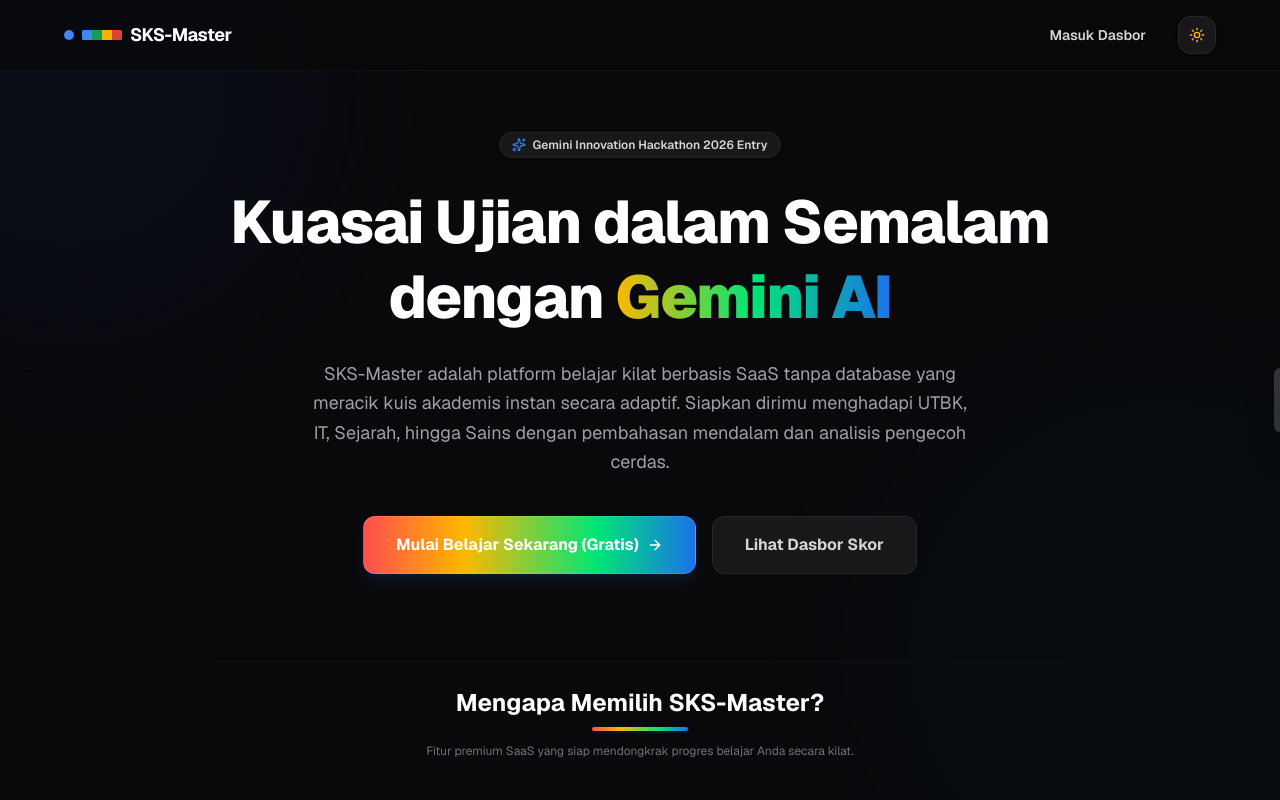
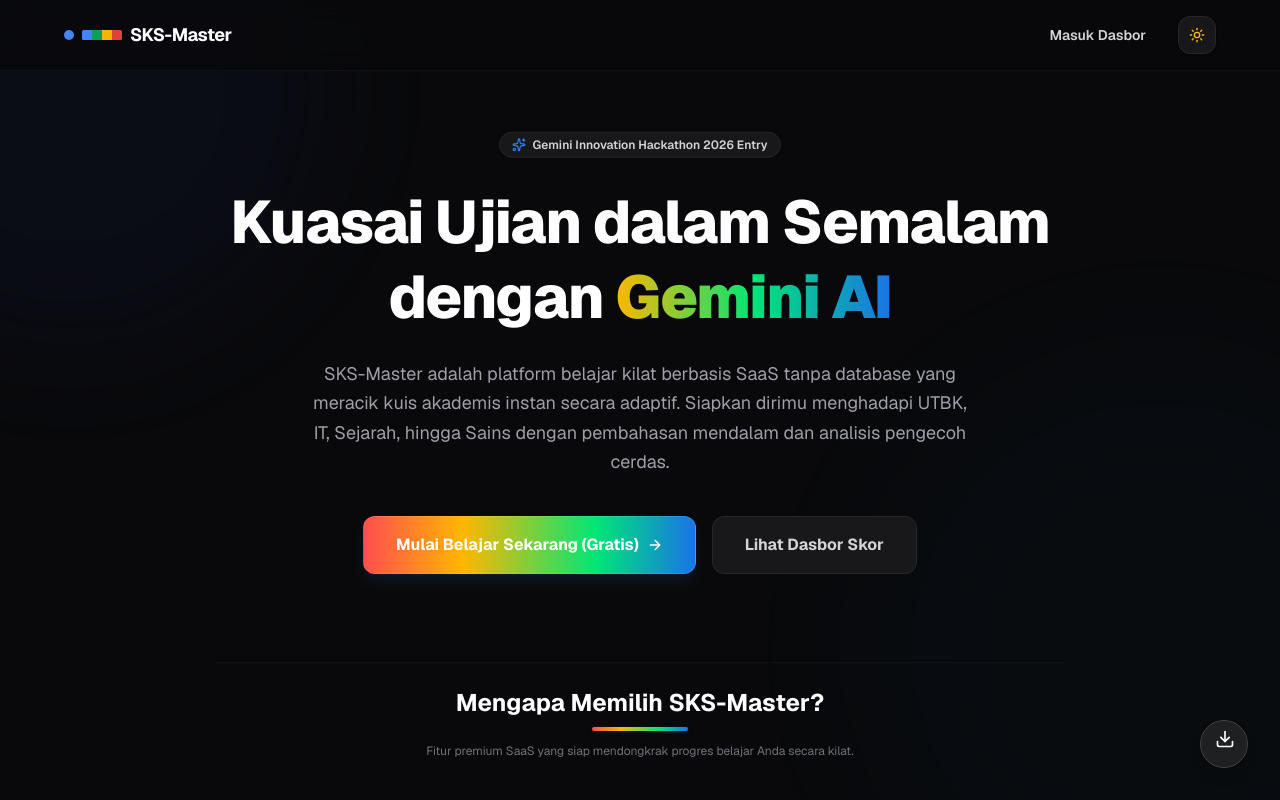
Before and after one commit to usamah-io/Hekaton-Gemini2026, a Next.js app: page / in a window 1280 px wide. Shown: the top 800 px of the page. Built offline with nearby package versions, Linux system fonts and the light colour scheme.

Commit message:
puhhhhssss lagiii dan lagiiii

```diff
--- a/app/dashboard/page.js
+++ b/app/dashboard/page.js
@@ -1553,7 +1553,26 @@
           </div>
         </div>
       )}
-      {/* Samsung Edge Panel PWA Install */}
+      {/* Desktop Floating PWA Install Button */}
+      <button
+        type="button"
+        onClick={handleInstallPWA}
+        className={`hidden md:flex fixed bottom-8 right-8 z-50 group items-center justify-start gap-2.5 h-12 rounded-full transition-all duration-300 ease-in-out cursor-pointer overflow-hidden whitespace-nowrap backdrop-blur-sm px-3.5 shadow-lg w-12 hover:w-[176px] ${
+          theme === 'dark'
+            ? 'bg-neutral-800/80 border border-neutral-700 text-white hover:bg-neutral-700/90'
+            : 'bg-white/90 border border-zinc-250 text-zinc-800 hover:bg-zinc-50'
+        }`}
+        title={deferredPrompt ? "Install SKS-Master PWA" : "SKS-Master PWA Aktif"}
+      >
+        <Download className={`w-5 h-5 shrink-0 animate-bounce ${
+          theme === 'dark' ? 'text-white' : 'text-zinc-800'
+        }`} />
+        <span className="text-xs font-black whitespace-nowrap opacity-0 group-hover:opacity-100 transition-opacity duration-300">
+          Install Aplikasi
+        </span>
+      </button>
+
+      {/* Mobile Samsung Edge Panel PWA Install */}
       <div
         onTouchStart={handleTouchStart}
         onTouchMove={handleTouchMove}
@@ -1574,7 +1593,7 @@
           }px)`,
           transition: isDragging ? 'none' : 'transform 0.3s cubic-bezier(0.16, 1, 0.3, 1)'
         }}
-        className="fixed right-0 top-1/2 z-50 flex items-center select-none cursor-grab active:cursor-grabbing"
+        className="md:hidden fixed right-0 top-1/2 z-50 flex items-center select-none cursor-grab active:cursor-grabbing"
       >
         {/* Handle Bar */}
         <div
--- a/app/page.js
+++ b/app/page.js
@@ -427,7 +427,26 @@
       }`}>
         <p className="max-w-6xl mx-auto">&copy; 2026 SKS-Master. Dibuat untuk Gemini Innovation Hackathon 2026. Melaju kencang dengan AI.</p>
       </footer>
-      {/* Samsung Edge Panel PWA Install */}
+      {/* Desktop Floating PWA Install Button */}
+      <button
+        type="button"
+        onClick={handleInstallPWA}
+        className={`hidden md:flex fixed bottom-8 right-8 z-50 group items-center justify-start gap-2.5 h-12 rounded-full transition-all duration-300 ease-in-out cursor-pointer overflow-hidden whitespace-nowrap backdrop-blur-sm px-3.5 shadow-lg w-12 hover:w-[176px] ${
+          theme === 'dark'
+            ? 'bg-neutral-800/80 border border-neutral-700 text-white hover:bg-neutral-700/90'
+            : 'bg-white/90 border border-zinc-250 text-zinc-800 hover:bg-zinc-50'
+        }`}
+        title={deferredPrompt ? "Install SKS-Master PWA" : "SKS-Master PWA Aktif"}
+      >
+        <Download className={`w-5 h-5 shrink-0 animate-bounce ${
+          theme === 'dark' ? 'text-white' : 'text-zinc-800'
+        }`} />
+        <span className="text-xs font-black whitespace-nowrap opacity-0 group-hover:opacity-100 transition-opacity duration-300">
+          Install Aplikasi
+        </span>
+      </button>
+
+      {/* Mobile Samsung Edge Panel PWA Install */}
       <div
         onTouchStart={handleTouchStart}
         onTouchMove={handleTouchMove}
@@ -448,7 +467,7 @@
           }px)`,
           transition: isDragging ? 'none' : 'transform 0.3s cubic-bezier(0.16, 1, 0.3, 1)'
         }}
-        className="fixed right-0 top-1/2 z-50 flex items-center select-none cursor-grab active:cursor-grabbing"
+        className="md:hidden fixed right-0 top-1/2 z-50 flex items-center select-none cursor-grab active:cursor-grabbing"
       >
         {/* Handle Bar */}
         <div
```
